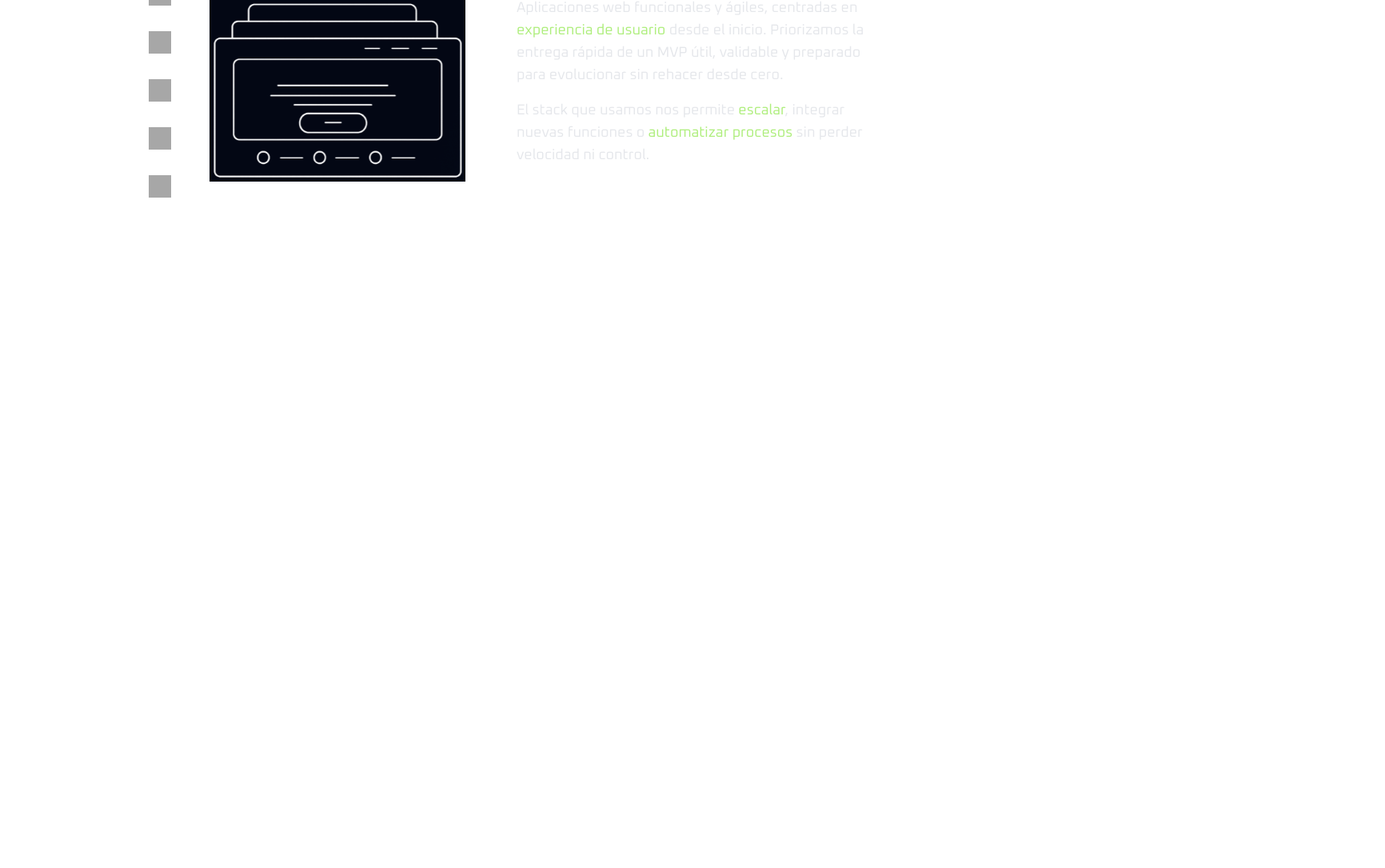
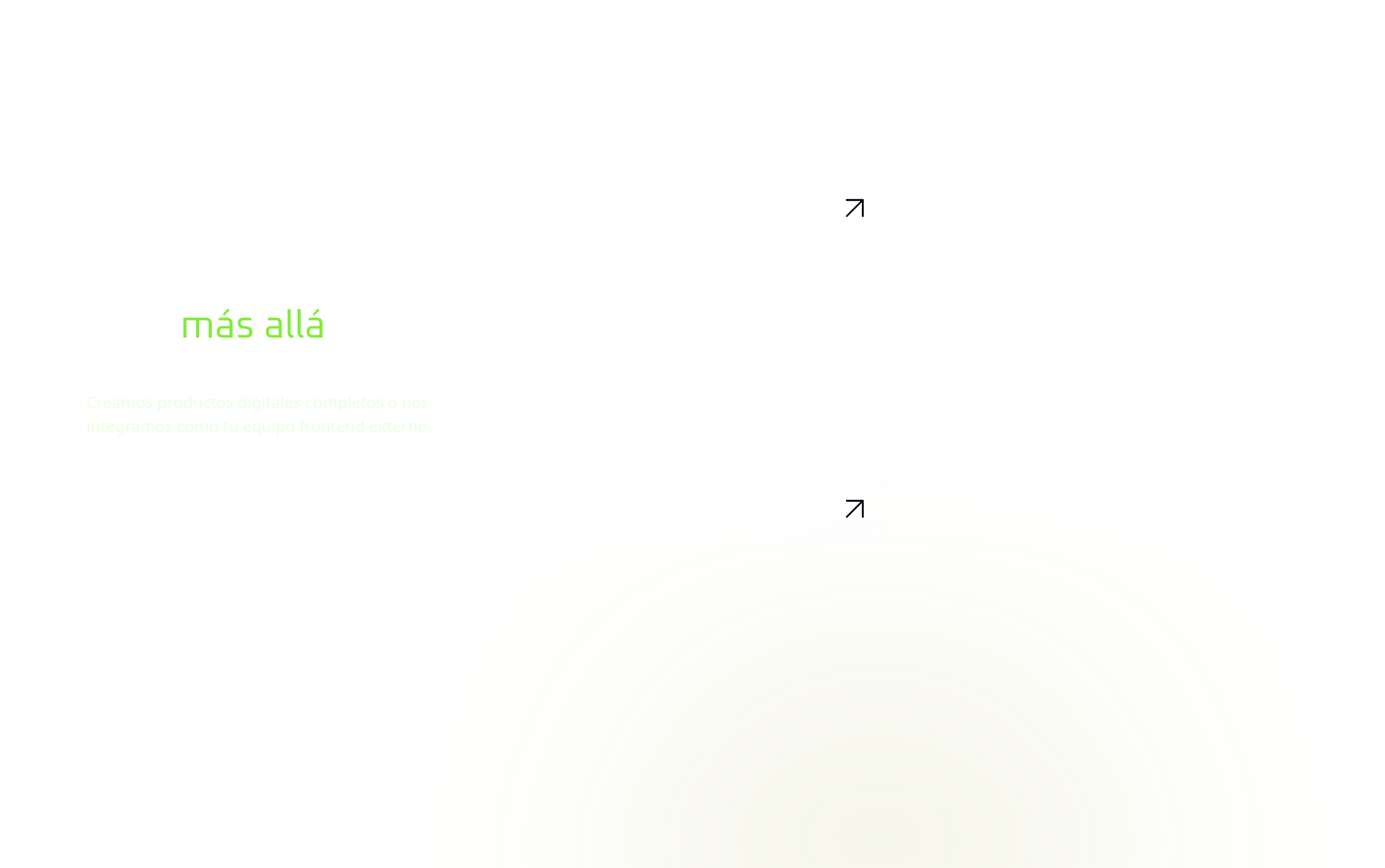
Before and after one commit to Byron-115/landing_page_devyond, a Next.js app: page / in a window 1280 px wide. Shown: the part 804-1889 px from the top of the page at 80% size, 1732 px wide, since content can reach past the window. Before the commit the page ends 1150 px from the top, so only its background shows below. Built offline with nearby package versions, Linux system fonts and the light colour scheme; grey boxes are pictures that could not be loaded.

Commit message:
feat: añadido componente ClientSection y refactorización de home page.

```diff
--- a/app/page.tsx
+++ b/app/page.tsx
@@ -1,22 +1,23 @@
 "use client";
-import BelowHeroSection from "@/components/organisms/BelowHeroSection";
 import HeaderDesktop from "../components/organisms/HeaderDesktop";
 import HeaderMobile from "../components/organisms/HeaderMobile";
 import HeroSection from "@/components/organisms/HeroSection";
 import { useState } from "react";
 import ProductSection from "@/components/organisms/ProductSection";
+import ClientSection from "@/components/organisms/ClientSection";
 
 export default function Home() {
   const [headerOffset, setHeaderOffset] = useState(0);
 
   return (
     <>
-      <HeaderDesktop setHeaderOffset={setHeaderOffset} />
-      <HeaderMobile />
-      <HeroSection />
-      <BelowHeroSection />
-      <ProductSection />
-
+      <div className="flex flex-col gap-72">
+        <HeaderDesktop setHeaderOffset={setHeaderOffset} />
+        <HeaderMobile />
+        <HeroSection />
+        <ClientSection />
+        <ProductSection />
+      </div>
     </>
   )
 }
--- a/components/organisms/BelowHeroSection.tsx
+++ /dev/null
@@ -1,11 +0,0 @@
-import React from "react";
-
-const BelowHeroSection: React.FC = () => (
-  <section className="flex flex-col items-center justify-center pt-24 pb-8">
-    <h2 className="text-white text-3xl sm:text-xl font-medium text-center">
-      ¿Qué tienes en mente?
-    </h2>
-  </section>
-);
-
-export default BelowHeroSection;
--- /dev/null
+++ b/components/organisms/ClientSection.tsx
@@ -0,0 +1,88 @@
+import React from 'react';
+
+const ClientSection: React.FC = () => (
+    <section
+        className="
+        relative
+        flex flex-col
+        gap-8
+        w-full
+        px-8
+        py-8
+        sm:flex-col
+        lg:flex-row
+        lg:items-center
+        lg:max-w-[1064px]
+        lg:mx-[108px]
+        lg:mt-[94.4px]
+        lg:mb-[116.7px]
+        lg:p-0
+        "
+    >
+    <div
+      className="
+        absolute right-0 top-1/2
+        w-[146.4px] h-[1266.6px]
+        pl-[146.3px]
+        bg-[radial-gradient(circle_at_254%_50%,_#909304,_rgba(0,154,220,0)_61%)]
+        blur-[148px]
+        rotate-[-270deg]
+        pointer-events-none
+        z-0
+      "
+    />
+    {/* Columna izquierda: texto principal */}
+    <div className="flex flex-col flex-1  sm:max-w-[494px] xl:max-w-113.75 gap-7 sm:gap-10 xl:gap-14">
+        <p className="text-2xl sm:text-4xl xl:text-5xl font-medium text-left text-white self-stretch ">
+        Estés en el punto que estés, llevamos tu presencia web un paso <span className="text-[#82ec39]">más allá</span>
+        </p>
+        <p className="use-system-font text-[#ecffe0] font-light text-base sm:text-xl leading-normal">
+        Creamos productos digitales completos o nos integramos como tu equipo frontend externo.
+        </p>
+    </div>
+
+    {/* Columna derecha: dos rectángulos */}
+    <div className="flex flex-col gap-8">
+        {/* Primer rectángulo */}
+        <div
+        className="w-74 sm:w-144 xl:w-130 h-49.75 sl:h-86 p-[40px_10px_9px_33px] opacity-0.14 backdrop-blur-[100px] rounded-xl flex flex-col justify-between"
+        >
+            <p className="text-xl sm:text-3xl font-semibold text-white mb-4 max-w-57 sm:max-w-93.75">
+                ¿Tienes una idea y quieres hacerla realidad desde 0?
+            </p>
+            <div className="w-15 h-15 flex items-center justify-center ml-auto cursor-pointer">
+            <svg width="60" height="60" viewBox="0 0 25 25" fill="none">
+                <path
+                d="M5.833 5.833h8.334m0 0v8.334m0-8.334-8.334 8.334"
+                stroke="currentColor"
+                strokeWidth="1"
+                strokeLinecap="round"
+                strokeLinejoin="round"
+                />
+            </svg>
+            </div>
+        </div>
+        {/* Segundo rectángulo */}
+        <div
+        className="w-74 sm:w-144 xl:w-130 h-86 p-[40px_10px_9px_33px] opacity-0.14 backdrop-blur-[100px] rounded-xl flex flex-col justify-between"
+        >
+        <p className="text-xl sm:text-3xl font-semibold text-white mb-4 max-w-57 sm:max-w-93.75">
+            ¿Ya tienes diseño o backend y necesitas un desarrollo frontend ágil?
+        </p>
+        <div className="w-15 h-15 flex items-center justify-center ml-auto cursor-pointer">
+            <svg width="60" height="60" viewBox="0 0 25 25" fill="none">
+                <path
+                d="M5.833 5.833h8.334m0 0v8.334m0-8.334-8.334 8.334"
+                stroke="currentColor"
+                strokeWidth="1"
+                strokeLinecap="round"
+                strokeLinejoin="round"
+                />
+            </svg>
+            </div>
+        </div>
+    </div>
+    </section>
+)
+
+export default ClientSection;
```
Also changed, not shown: public/assets/images/icon-arrow-up-right.svg (added).
